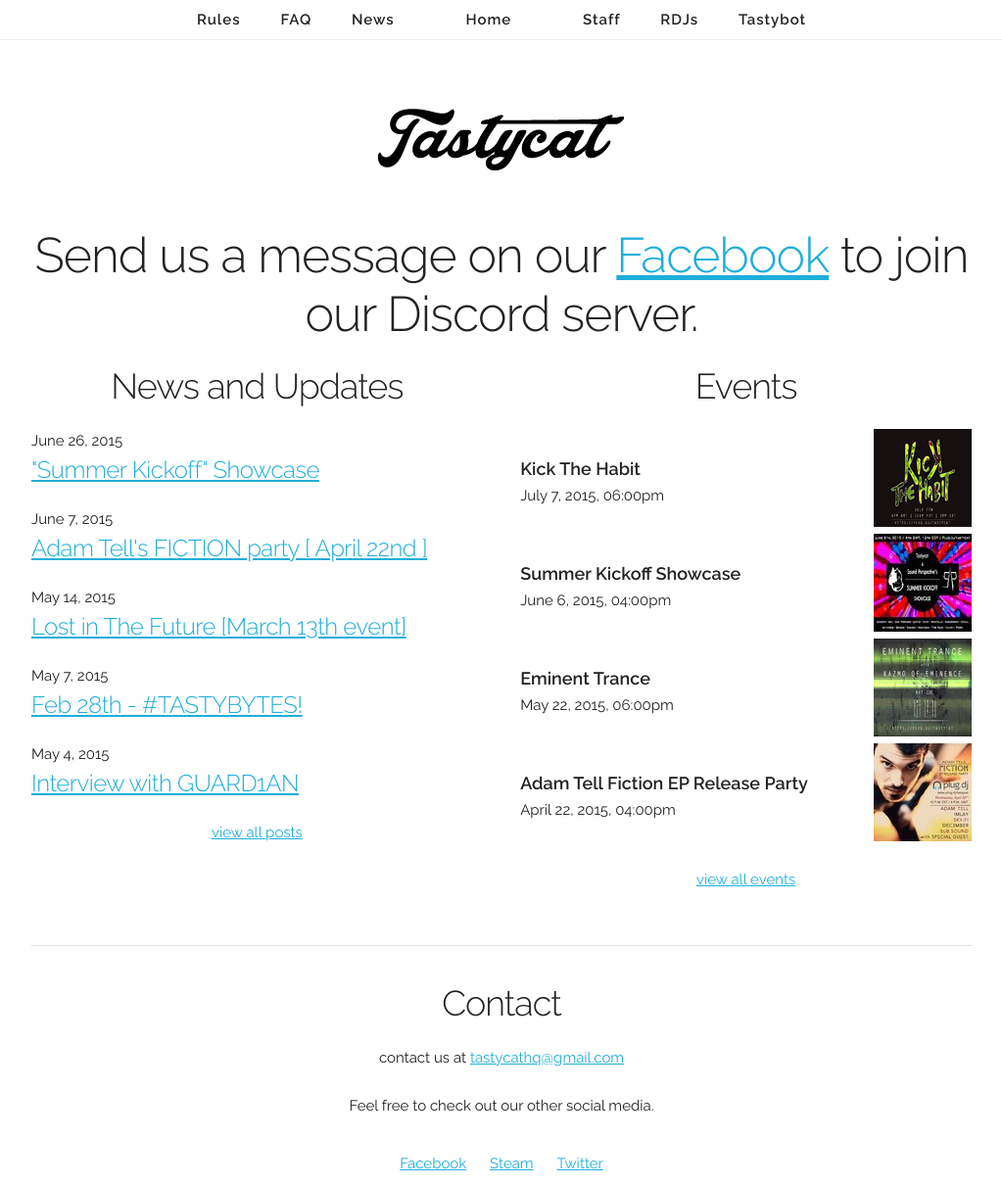
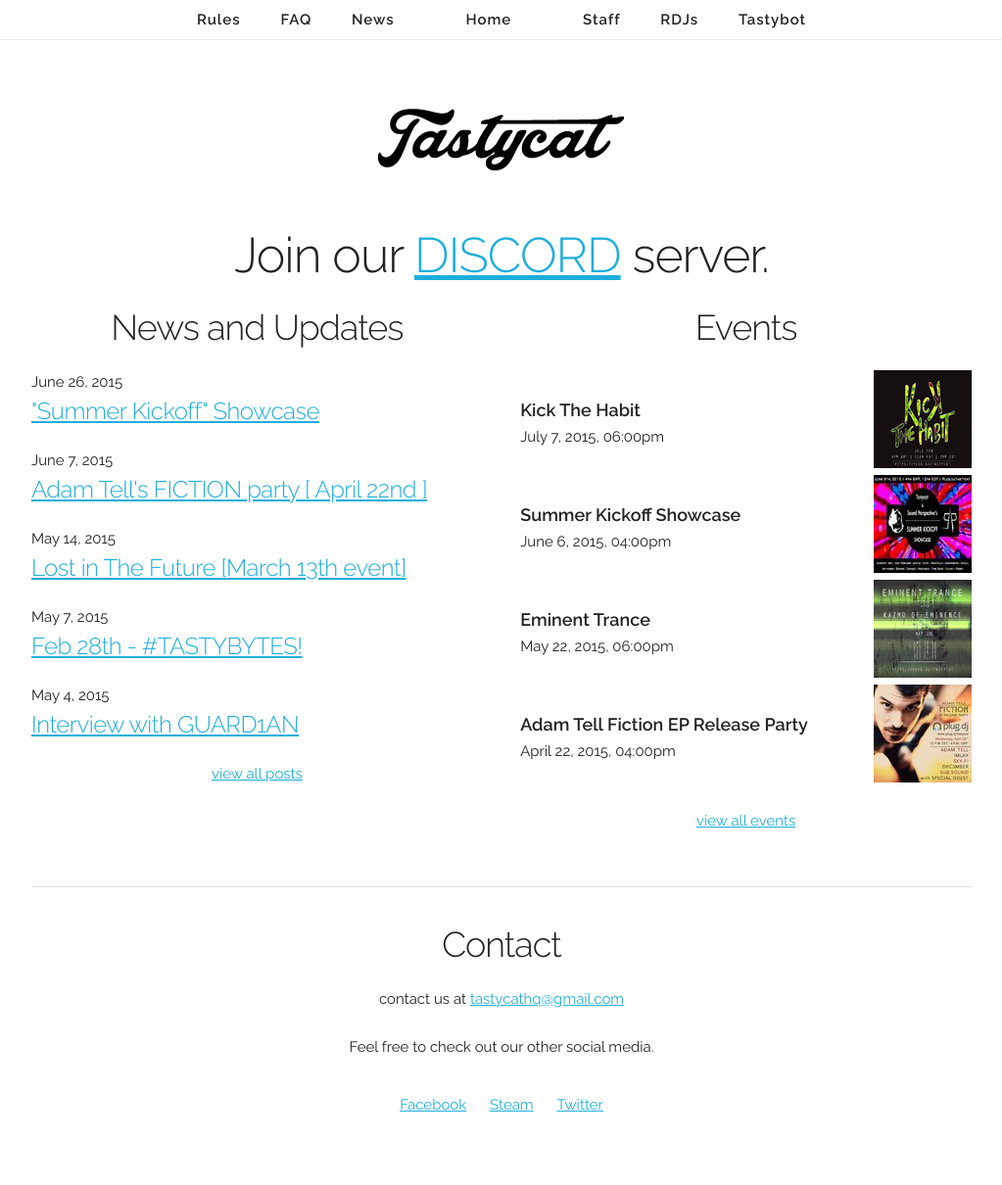
Before and after one commit to catsaretasty/catsaretasty.github.io, a Jekyll site: the page built from index.html, in a window 1280 px wide. Shown: the whole page at 98% size, without its empty margins (128-1151 px from the left). Built offline with Jekyll 4.4.1, drawn with Linux system fonts in a browser that asks for light colours; after the commit the page ends 1150 px from its top, so only the background shows below that.

Commit message:
back to the discord invite
even terrorists apoligize

```diff
--- a/index.html
+++ b/index.html
@@ -4,7 +4,7 @@
     <img src="{{ site.baseurl | prepend: site.url }}/images/tastycat.png">
 </section>
 
-<h1 class="u-center">Send us a message on our <a href="https://www.facebook.com/TastycatPlugdj">Facebook</a> to join our Discord server.</h1>
+<h1 class="u-center">Join our <a href="https://discord.gg/0XrD4zABodgCIUzk">DISCORD</a> server.</h1>
 
 <div class="row">
     <div class="one-half column news">
```
